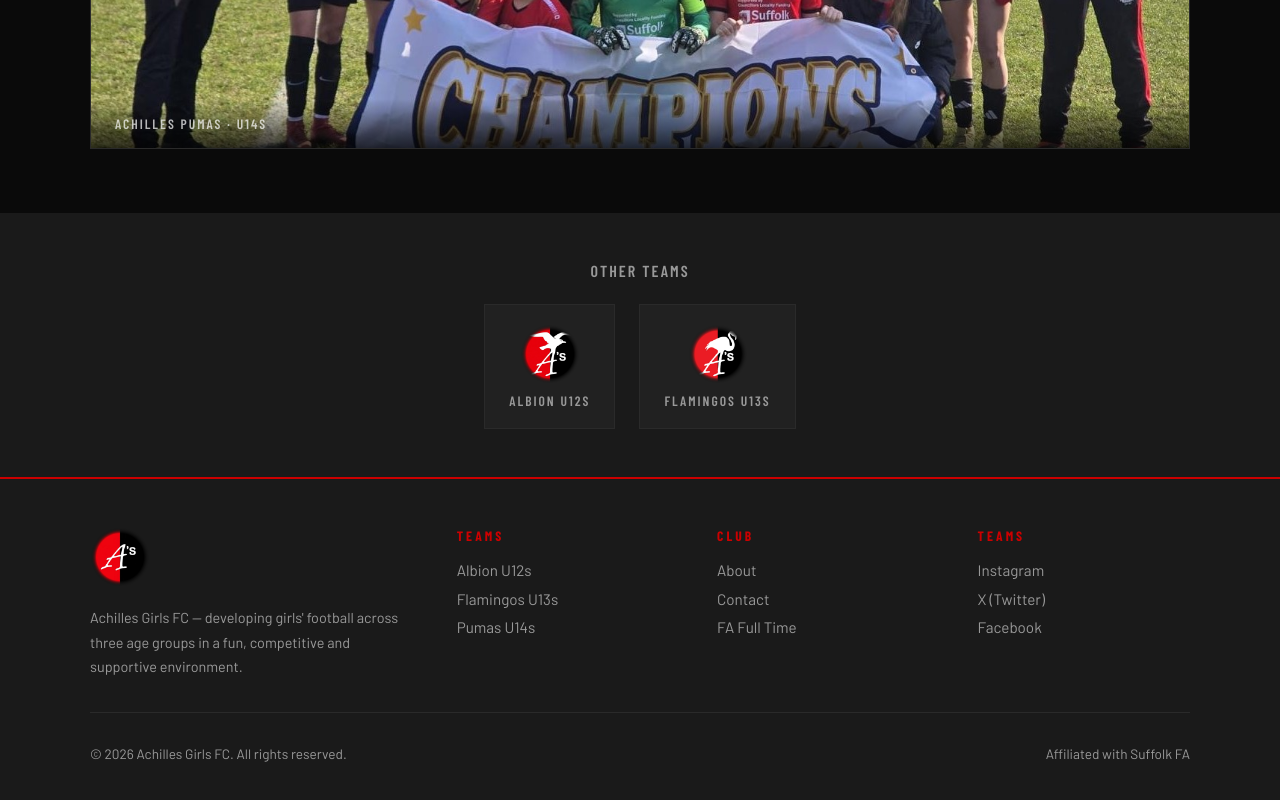
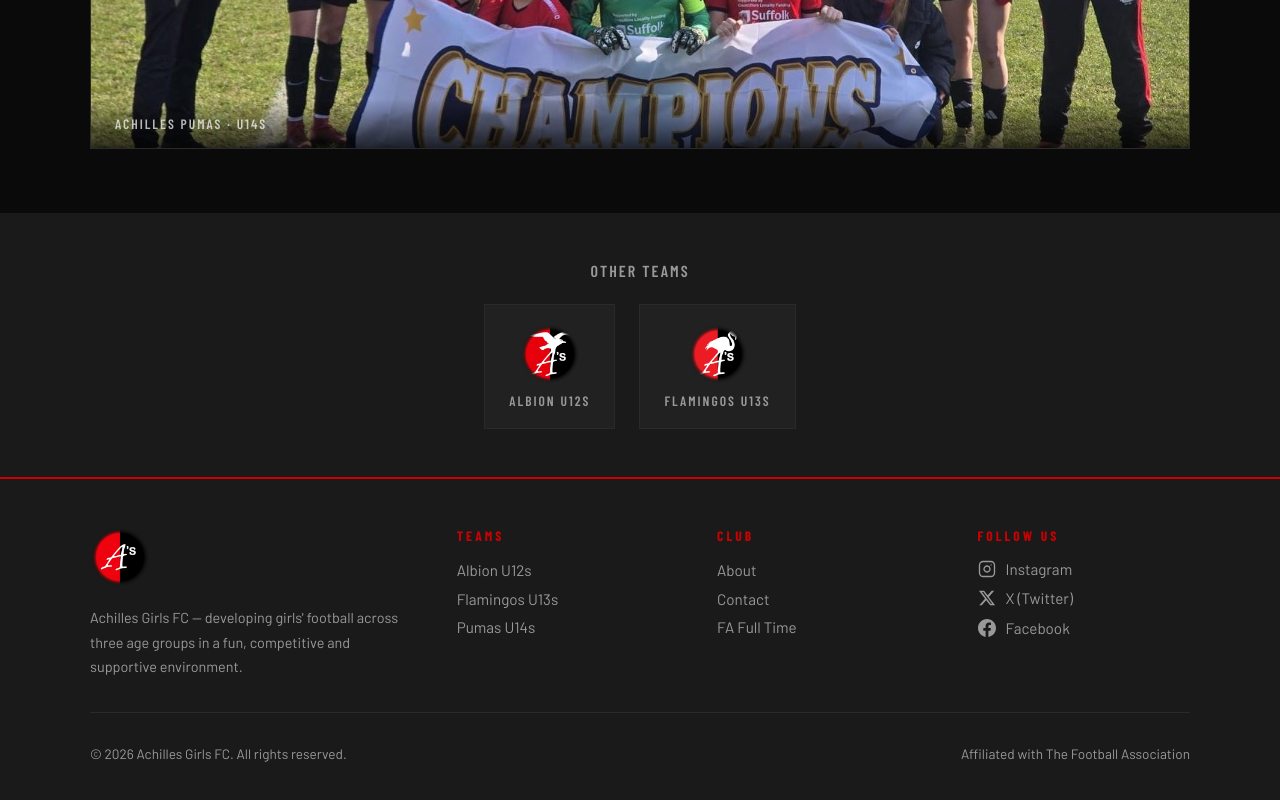
Before and after one commit to DanFalvey/AchillesGirlsFC, a plain HTML site: page team-pumas.html in a window 1280 px wide. Shown: the part 1209-2009 px from the top of the page. Drawn offline with nearby package versions, Linux system fonts and the light colour scheme.

Commit message:
Update team-pumas.html
Social Media Footer

```diff
--- a/team-pumas.html
+++ b/team-pumas.html
@@ -172,7 +172,7 @@
   </section>
 
   <!-- FOOTER -->
-  <footer>
+<footer>
     <div class="footer-inner">
       <div class="footer-brand">
         <img src="images/logo-club.png" alt="Achilles Girls FC">
@@ -194,18 +194,33 @@
           <li><a href="https://fulltime.thefa.com" target="_blank">FA Full Time</a></li>
         </ul>
       </div>
-	  <div class="footer-col">
-        <h4>Teams</h4>
-        <ul>
-          <li><a href="https://www.instagram.com/achillesgirlsfc" target="_blank">Instagram</a></li>
-          <li><a href="https://x.com/achillesgirlsfc" target="_blank">X (Twitter)</a></li>
-          <li><a href="https://www.facebook.com/groups/achillesgirls" target="_blank">Facebook</a></li>
-        </ul>
+      <div class="footer-col">
+        <h4>Follow Us</h4>
+        <div class="social-links">
+          <a href="https://www.instagram.com/achillesgirlsfc" target="_blank" rel="noopener" aria-label="Instagram" class="social-link">
+            <svg xmlns="http://www.w3.org/2000/svg" viewBox="0 0 24 24" fill="none" stroke="currentColor" stroke-width="1.8" stroke-linecap="round" stroke-linejoin="round">
+              <rect x="2" y="2" width="20" height="20" rx="5" ry="5"/><path d="M16 11.37A4 4 0 1 1 12.63 8 4 4 0 0 1 16 11.37z"/><line x1="17.5" y1="6.5" x2="17.51" y2="6.5"/>
+            </svg>
+            Instagram
+          </a>
+          <a href="https://x.com/achillesgirlsfc" target="_blank" rel="noopener" aria-label="X (Twitter)" class="social-link">
+            <svg xmlns="http://www.w3.org/2000/svg" viewBox="0 0 24 24" fill="currentColor">
+              <path d="M18.244 2.25h3.308l-7.227 8.26 8.502 11.24H16.17l-5.214-6.817L4.99 21.75H1.68l7.73-8.835L1.254 2.25H8.08l4.713 6.231zm-1.161 17.52h1.833L7.084 4.126H5.117z"/>
+            </svg>
+            X (Twitter)
+          </a>
+          <a href="https://www.facebook.com/groups/achillesgirls" target="_blank" rel="noopener" aria-label="Facebook" class="social-link">
+            <svg xmlns="http://www.w3.org/2000/svg" viewBox="0 0 24 24" fill="currentColor">
+              <path d="M24 12.073c0-6.627-5.373-12-12-12s-12 5.373-12 12c0 5.99 4.388 10.954 10.125 11.854v-8.385H7.078v-3.47h3.047V9.43c0-3.007 1.792-4.669 4.533-4.669 1.312 0 2.686.235 2.686.235v2.953H15.83c-1.491 0-1.956.925-1.956 1.874v2.25h3.328l-.532 3.47h-2.796v8.385C19.612 23.027 24 18.062 24 12.073z"/>
+            </svg>
+            Facebook
+          </a>
+        </div>
       </div>
     </div>
     <div class="footer-bottom">
       <span>© 2026 Achilles Girls FC. All rights reserved.</span>
-      <span>Affiliated with Suffolk FA</span>
+      <span>Affiliated with The Football Association</span>
     </div>
   </footer>
 
```
